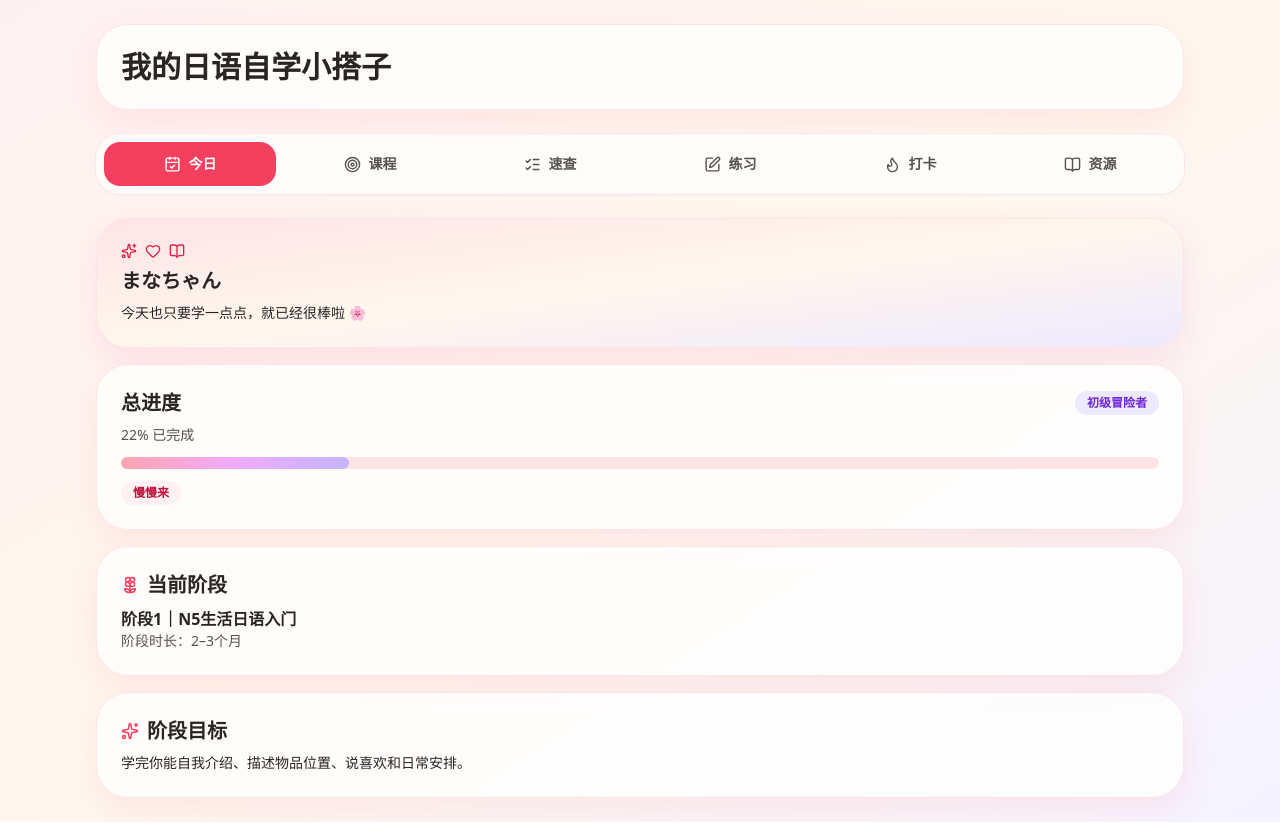
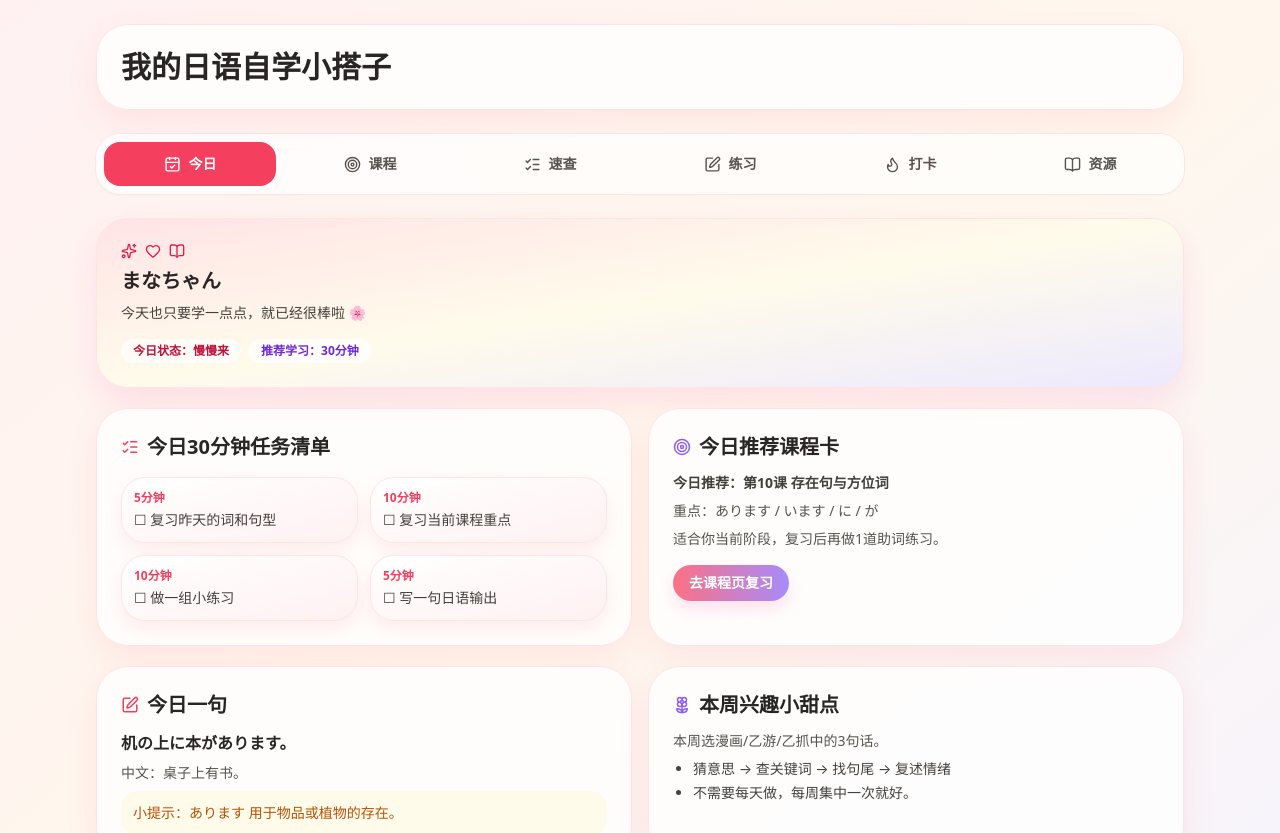
Before and after one commit to eliaukpuppy/japanese-learning-companion, a React (Vite) app in the folder japanese-learning-companion/: page / in a window 1280 px wide. Shown: the top 833 px of the page. Built offline with nearby package versions, Linux system fonts and the light colour scheme.

Commit message:
feat(today): enrich dashboard cards and study guidance

```diff
--- a/japanese-learning-companion/src/App.jsx
+++ b/japanese-learning-companion/src/App.jsx
@@ -117,12 +117,63 @@ export default function JapaneseLearningCompanion() {
       {[["today", "今日", CalendarCheck],["route", "课程", Target],["quick", "速查", ListChecks],["practice", "练习", PenSquare],["checkin", "打卡", Flame],["resources", "资源", BookOpen]].map(([key,label,Icon]) => <button key={key} onClick={()=>setTab(key)} className={`flex items-center justify-center gap-2 rounded-2xl px-3 py-3 text-sm font-semibold transition ${tab===key?"bg-rose-500 text-white":"text-stone-600 hover:bg-rose-50"}`}><Icon size={17}/>{label}</button>)}
     </nav>
     <AnimatePresence mode="wait">
-      {tab === "today" && <motion.main key="today" className="space-y-4" {...tabTransition}>
-        <section className="rounded-[2rem] border border-rose-100 bg-gradient-to-br from-rose-100 via-orange-50 to-violet-100 p-6 shadow-[0_12px_30px_rgba(244,114,182,0.16)]">
+      {tab === "today" && <motion.main key="today" className="space-y-5" {...tabTransition}>
+        <section className="rounded-[2rem] border border-rose-100 bg-gradient-to-br from-rose-100 via-amber-50 to-violet-100 p-6 shadow-[0_14px_30px_rgba(244,114,182,0.16)]">
           <div className="flex items-center gap-2 text-rose-600"><Sparkles size={16} /><Heart size={16} /><BookOpen size={16} /></div>
           <h2 className="mt-2 text-xl font-bold">まなちゃん</h2>
-          <p className="mt-2 text-sm">今天也只要学一点点，就已经很棒啦 🌸</p>
+          <p className="mt-2 text-sm text-stone-700">今天也只要学一点点，就已经很棒啦 🌸</p>
+          <div className="mt-4 flex flex-wrap gap-2 text-xs font-semibold">
+            <span className="rounded-full bg-white/70 px-3 py-1 text-rose-700">今日状态：慢慢来</span>
+            <span className="rounded-full bg-white/70 px-3 py-1 text-violet-700">推荐学习：30分钟</span>
+          </div>
         </section>
+
+        <section className="grid grid-cols-1 gap-4 lg:grid-cols-2">
+          <section className={cardClass}>
+            <h2 className="flex items-center gap-2 text-xl font-bold"><ListChecks size={18} className="text-rose-500" />今日30分钟任务清单</h2>
+            <div className="mt-4 grid grid-cols-1 gap-3 sm:grid-cols-2">
+              {[
+                ["5分钟", "复习昨天的词和句型"],
+                ["10分钟", "复习当前课程重点"],
+                ["10分钟", "做一组小练习"],
+                ["5分钟", "写一句日语输出"]
+              ].map(([time, task]) => (
+                <div key={task} className="rounded-[1.5rem] border border-rose-100 bg-gradient-to-br from-white to-rose-50 p-3 shadow-[0_8px_18px_rgba(251,113,133,0.12)] transition duration-200 hover:-translate-y-1">
+                  <p className="text-xs font-semibold text-rose-500">{time}</p>
+                  <p className="mt-1 text-sm font-medium text-stone-700">☐ {task}</p>
+                </div>
+              ))}
+            </div>
+          </section>
+
+          <section className={cardClass}>
+            <h2 className="flex items-center gap-2 text-xl font-bold"><Target size={18} className="text-violet-500" />今日推荐课程卡</h2>
+            <p className="mt-3 text-sm font-semibold text-stone-700">今日推荐：第10课 存在句与方位词</p>
+            <p className="mt-2 text-sm text-stone-600">重点：あります / います / に / が</p>
+            <p className="mt-2 text-sm text-stone-600">适合你当前阶段，复习后再做1道助词练习。</p>
+            <button onClick={() => setTab("route")} className="mt-4 rounded-full bg-gradient-to-r from-rose-400 to-violet-400 px-4 py-2 text-sm font-semibold text-white shadow-[0_8px_16px_rgba(244,114,182,0.2)] hover:from-rose-500 hover:to-violet-500">去课程页复习</button>
+          </section>
+        </section>
+
+        <section className="grid grid-cols-1 gap-4 lg:grid-cols-2">
+          <section className={cardClass}>
+            <h2 className="flex items-center gap-2 text-xl font-bold"><PenSquare size={18} className="text-rose-500" />今日一句</h2>
+            <p className="mt-3 text-base font-semibold text-stone-800">机の上に本があります。</p>
+            <p className="mt-2 text-sm text-stone-600">中文：桌子上有书。</p>
+            <p className="mt-2 rounded-2xl bg-amber-50 p-3 text-sm text-amber-700">小提示：あります 用于物品或植物的存在。</p>
+          </section>
+
+          <section className={cardClass}>
+            <h2 className="flex items-center gap-2 text-xl font-bold"><Flower2 size={18} className="text-violet-500" />本周兴趣小甜点</h2>
+            <p className="mt-3 text-sm text-stone-600">本周选漫画/乙游/乙抓中的3句话。</p>
+            <ul className="mt-2 list-disc space-y-1 pl-5 text-sm text-stone-700">
+              <li>猜意思 → 查关键词 → 找句尾 → 复述情绪</li>
+              <li>不需要每天做，每周集中一次就好。</li>
+            </ul>
+          </section>
+        </section>
+
+        <section className="grid grid-cols-1 gap-4 lg:grid-cols-2">
           <section className={cardClass}>
             <div className="flex items-center justify-between gap-3"><h2 className="text-xl font-bold">总进度</h2><span className="rounded-full bg-violet-100 px-3 py-1 text-xs font-semibold text-violet-700">{rankTitle}</span></div>
             <p className="mt-2 text-sm text-stone-600">{overallProgress}% 已完成</p>
@@ -131,8 +182,8 @@ export default function JapaneseLearningCompanion() {
             </div>
             <span className="mt-3 inline-block rounded-full bg-rose-50 px-3 py-1 text-xs font-semibold text-rose-700">{progressHint}</span>
           </section>
-        <section className={cardClass}><h2 className="flex items-center gap-2 text-xl font-bold"><Flower2 size={18} className="text-rose-500" />当前阶段</h2><p className="mt-2 font-semibold">{currentStage.name}</p><p className="text-sm text-stone-600">阶段时长：{currentStage.duration}</p></section>
-        <section className={cardClass}><h2 className="flex items-center gap-2 text-xl font-bold"><Sparkles size={18} className="text-rose-500" />阶段目标</h2><p className="mt-2 text-sm">{currentStage.goal}</p></section>
+          <section className={cardClass}><h2 className="flex items-center gap-2 text-xl font-bold"><Sparkles size={18} className="text-rose-500" />阶段目标</h2><p className="mt-2 text-sm">{currentStage.goal}</p><p className="mt-2 text-sm text-stone-600">当前阶段：{currentStage.name}（{currentStage.duration}）</p></section>
+        </section>
       </motion.main>}
 
       {tab === "route" && <motion.main key="route" className="grid grid-cols-1 gap-4 md:grid-cols-2 xl:grid-cols-3" {...tabTransition}>
```
Lines whose indentation alone changed are shown as unchanged.
